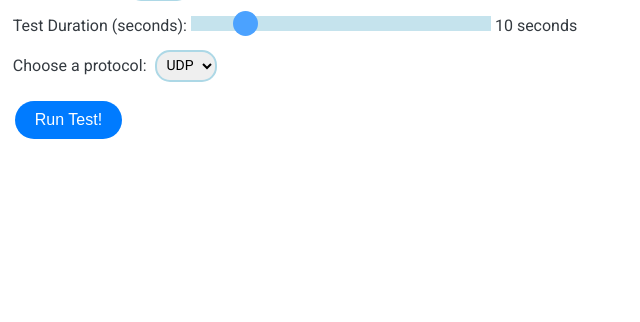
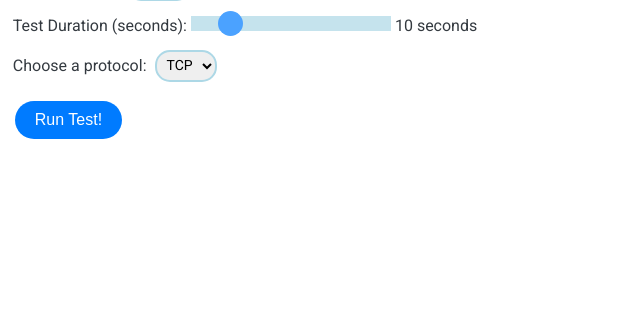
Before and after one commit to Scheux/ipms2023, a Flask app: page / in a window 1280 px wide. Shown: the part 277-599 px from the top of the page, without its empty margins (0-640 px from the left). Run offline with Flask 3, Linux system fonts and the light colour scheme.

Commit message:
updated tcp and udp option

```diff
--- a/app.py
+++ b/app.py
@@ -92,10 +92,10 @@ def home():
         try:
             if selected_protocol == 'udp':
                 print('UDP got selected!')
-                command = f'iperf3.exe -c {selected_server} -p {selected_port} -t {test_duration} --udp'
+                command = f'iperf3-darwin -c {selected_server} -p {selected_port} -t {test_duration} --udp'
             else:
                 print('TCP got selected!')
-                command = f'iperf3.exe -c {selected_server} -p {selected_port} -t {test_duration} '
+                command = f'iperf3-darwin -c {selected_server} -p {selected_port} -t {test_duration} '
             test_result = subprocess.check_output(command, shell=True).decode('utf-8')
         except subprocess.CalledProcessError as e:
             test_result = e.output.decode('utf-8')
--- a/static/style.css
+++ b/static/style.css
@@ -62,7 +62,7 @@ button {
     margin: 4px 2px;
     transition-duration: 0.4s;
     cursor: pointer;
-    border-radius: 25px;  /* Rounded corners */
+    border-radius: 10px;  /* Rounded corners */
     font-family: Roboto;
 }
 
@@ -165,7 +165,7 @@ input[type=range]::-moz-range-thumb {
 }
 
 input[type=range] {
-    width: 300px; /* Limiting width to 400 pixels */
+    width: 200px; /* Limiting width to 400 pixels */
     margin: 0 auto; /* Centering the slider */
 }
 
--- a/templates/app.html
+++ b/templates/app.html
@@ -98,8 +98,8 @@
         <div>
             <label for="protocol">Choose a protocol:</label>
             <select name="protocol" id="protocol">
+                <option value="tcp">TCP</option>
                 <option value="udp">UDP</option>
-                <option value="tcp">TCP</option>
             </select>
         </div>
 
```
